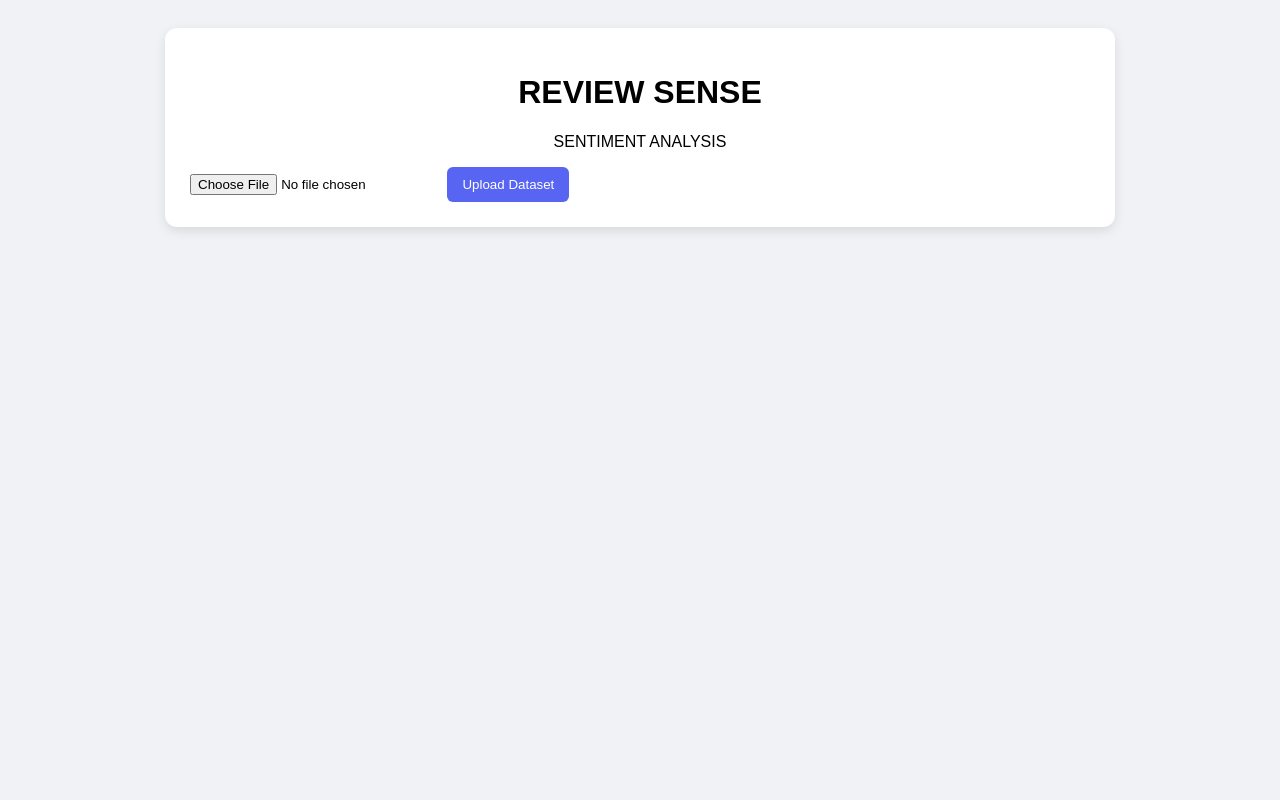
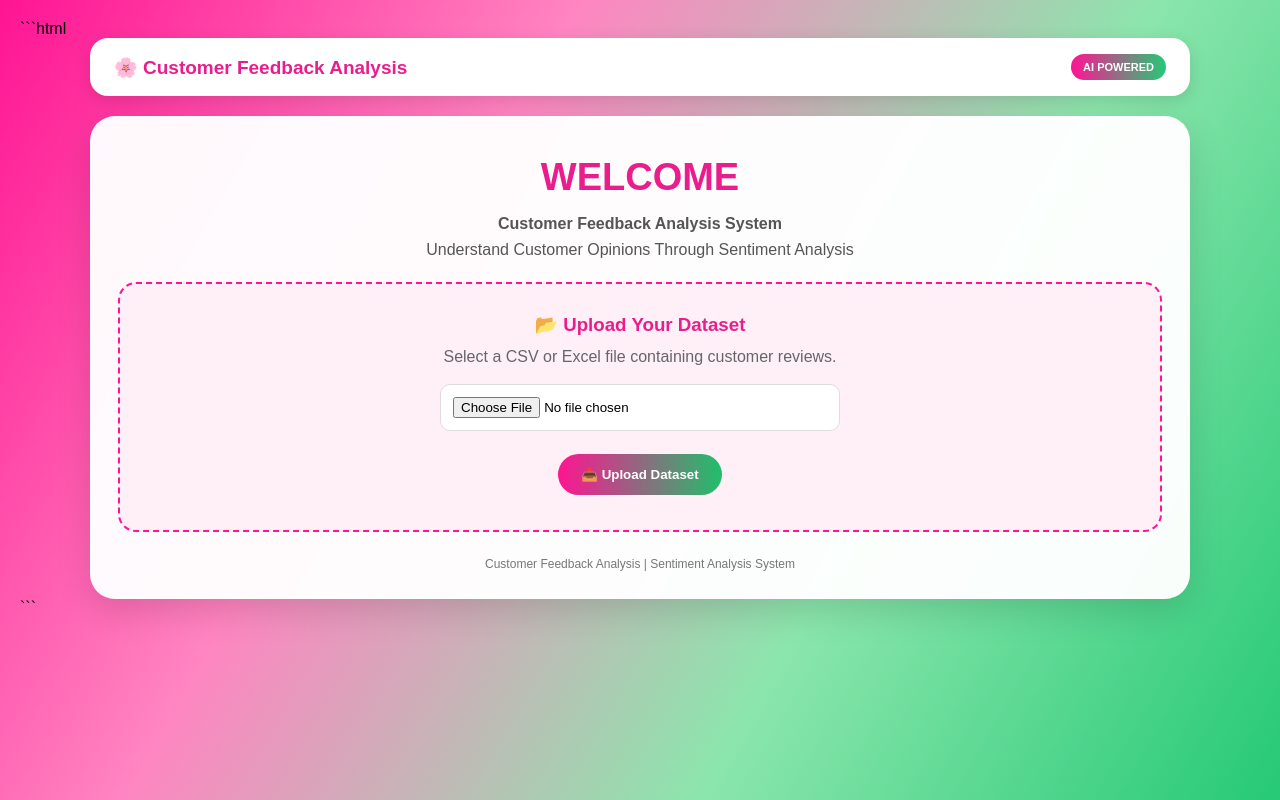
Before and after one commit to salagalavenkatalakshmi-star/sentiment_analysis, a Flask app: template templates/index.html in a window 1280 px wide. Run offline with Flask 3, Linux system fonts and the light colour scheme; the template is opened without the code that fills it, so the values that code supplies are empty.

Commit message:
Update index.html

````diff
--- a/templates/index.html
+++ b/templates/index.html
@@ -1,21 +1,368 @@
+```html
 <!DOCTYPE html>
-<html><head><title>Review Sense</title><meta name="viewport" content="width=device-width, initial-scale=1"><style>body{font-family:Arial;background:#f0f2f5;padding:20px}.box{background:#fff;padding:25px;border-radius:12px;max-width:900px;margin:auto;box-shadow:0 4px 12px rgba(0,0,0,.1)} h1{text-align:center}.stats{display:flex;gap:10px;justify-content:center;margin:15px 0}.stat{padding:10px 15px;border-radius:8px;color:#fff}.pos{background:#28a745}.neg{background:#dc3545}.neu{background:#ffc107;color:#000} table{width:100%;border-collapse:collapse;margin-top:15px} th,td{border:1px solid #ddd;padding:8px;text-align:left} th{background:#5865f2;color:#fff} button{padding:10px 15px;background:#5865f2;color:#fff;border:none;border-radius:6px;cursor:pointer}</style></head>
-<body><div class="box">
-<h1>REVIEW SENSE</h1><p style="text-align:center">SENTIMENT ANALYSIS</p>
+<html lang="en">
+<head>
+<meta charset="UTF-8">
+<meta name="viewport" content="width=device-width, initial-scale=1.0">
+<title>Customer Feedback Analysis</title>
+
+<style>
+* {
+    margin: 0;
+    padding: 0;
+    box-sizing: border-box;
+    font-family: Arial, sans-serif;
+}
+
+body {
+    min-height: 100vh;
+    padding: 20px;
+    background: linear-gradient(120deg, #ff1493, #ff85c1, #8be6ac, #25c976);
+    background-attachment: fixed;
+}
+
+.nav {
+    background: white;
+    padding: 16px 24px;
+    border-radius: 18px;
+    max-width: 1100px;
+    margin: 0 auto 20px;
+    display: flex;
+    justify-content: space-between;
+    align-items: center;
+    box-shadow: 0 5px 18px #0002;
+    color: #e91e8c;
+    font-size: 19px;
+    font-weight: bold;
+}
+
+.tag {
+    background: linear-gradient(90deg, #ff1493, #25c976);
+    color: white;
+    padding: 7px 12px;
+    border-radius: 20px;
+    font-size: 11px;
+}
+
+.box {
+    background: rgba(255,255,255,0.97);
+    padding: 28px;
+    border-radius: 25px;
+    max-width: 1100px;
+    margin: auto;
+    box-shadow: 0 12px 35px #0002;
+}
+
+h1 {
+    text-align: center;
+    color: #e91e8c;
+    font-size: clamp(25px, 5vw, 38px);
+    margin: 12px 0;
+}
+
+.subtitle {
+    text-align: center;
+    color: #555;
+    margin-bottom: 20px;
+    line-height: 1.6;
+}
+
+.upload-area {
+    background: #fff0f7;
+    border: 2px dashed #ff1493;
+    border-radius: 18px;
+    padding: 30px 15px;
+    text-align: center;
+    margin: 20px 0;
+}
+
+input[type="file"] {
+    width: 100%;
+    max-width: 400px;
+    padding: 12px;
+    background: white;
+    border-radius: 10px;
+    margin-bottom: 18px;
+    border: 1px solid #ddd;
+}
+
+.btn {
+    display: inline-block;
+    background: linear-gradient(90deg, #ff1493, #20bf6b);
+    color: white;
+    padding: 13px 23px;
+    border: none;
+    border-radius: 25px;
+    font-weight: bold;
+    cursor: pointer;
+    text-decoration: none;
+    margin: 5px;
+    transition: transform .2s;
+}
+
+.btn:hover {
+    transform: translateY(-2px);
+}
+
+.success {
+    padding: 15px;
+    background: #e8f8ee;
+    border-radius: 12px;
+    color: #16763b;
+    margin: 15px 0;
+    overflow-wrap: anywhere;
+}
+
+.stats {
+    display: grid;
+    grid-template-columns: repeat(4, minmax(0, 1fr));
+    gap: 12px;
+    margin: 22px 0;
+}
+
+.stat {
+    padding: 20px 8px;
+    border-radius: 15px;
+    text-align: center;
+    color: #333;
+    background: white;
+    box-shadow: 0 4px 12px #0001;
+    border-top: 5px solid #ff1493;
+}
+
+.stat h2 {
+    font-size: 28px;
+    margin-bottom: 8px;
+}
+
+.stat p {
+    font-size: 12px;
+    font-weight: bold;
+}
+
+.pos {
+    border-color: #20bf6b;
+    background: #e9fff1;
+}
+
+.neg {
+    border-color: #ff3547;
+    background: #fff0f1;
+}
+
+.neu {
+    border-color: #ffb300;
+    background: #fff9e5;
+}
+
+.total {
+    border-color: #8b5cf6;
+    background: #f4efff;
+}
+
+.table-wrap {
+    width: 100%;
+    overflow-x: auto;
+    margin-top: 15px;
+    border-radius: 12px;
+}
+
+table {
+    width: 100%;
+    border-collapse: collapse;
+    background: white;
+    min-width: 480px;
+}
+
+th, td {
+    border: 1px solid #eee;
+    padding: 12px;
+    text-align: left;
+    overflow-wrap: anywhere;
+}
+
+th {
+    background: linear-gradient(90deg, #ff1493, #20bf6b);
+    color: white;
+}
+
+tr:nth-child(even) {
+    background: #fff5fa;
+}
+
+.section-title {
+    color: #e91e8c;
+    margin-top: 22px;
+}
+
+.footer {
+    text-align: center;
+    font-size: 12px;
+    color: #777;
+    margin-top: 25px;
+}
+
+@media(max-width: 650px) {
+    body {
+        padding: 10px;
+    }
+
+    .box {
+        padding: 18px 12px;
+        border-radius: 18px;
+    }
+
+    .nav {
+        padding: 14px;
+        font-size: 15px;
+    }
+
+    .stats {
+        grid-template-columns: repeat(2, minmax(0, 1fr));
+    }
+
+    .stat h2 {
+        font-size: 23px;
+    }
+}
+</style>
+</head>
+
+<body>
+
+<div class="nav">
+    <span>🌸 Customer Feedback Analysis</span>
+    <span class="tag">AI POWERED</span>
+</div>
+
+<div class="box">
+
 {% if not uploaded and not analyzed %}
-<form action="/upload" method="post" enctype="multipart/form-data">
-<input type="file" name="dataset" accept=".csv,.xlsx,.xls" required>
-<button type="submit">Upload Dataset</button>
-</form>
+
+<h1>WELCOME</h1>
+<p class="subtitle">
+    <b>Customer Feedback Analysis System</b><br>
+    Understand Customer Opinions Through Sentiment Analysis
+</p>
+
+<div class="upload-area">
+    <h3 style="color:#e91e8c;margin-bottom:12px;">
+        📂 Upload Your Dataset
+    </h3>
+    <p style="color:#666;margin-bottom:18px;">
+        Select a CSV or Excel file containing customer reviews.
+    </p>
+
+    <form action="/upload" method="post"
+          enctype="multipart/form-data">
+        <input type="file" name="dataset"
+               accept=".csv,.xlsx,.xls" required>
+        <br>
+        <button class="btn" type="submit">
+            📤 Upload Dataset
+        </button>
+    </form>
+</div>
+
 {% endif %}
-{% if uploaded %}
-<p>File Uploaded: <b>{{filename}}</b></p>
-<form action="/analyze" method="post"><button type="submit">Analyze Now</button></form>
+
+{% if uploaded and not analyzed %}
+
+<h1>✅ Dataset Uploaded</h1>
+<p class="subtitle">Your dataset is ready for analysis.</p>
+
+<div class="success">
+    <b>File:</b> {{ filename }}
+</div>
+
+<div style="text-align:center;">
+    <form action="/analyze" method="post">
+        <button class="btn" type="submit">
+            📊 Analyze Feedback
+        </button>
+    </form>
+</div>
+
 {% endif %}
+
 {% if analyzed %}
-<div class="stats"><div class="stat pos">Positive: {{positive}}</div><div class="stat neg">Negative: {{negative}}</div><div class="stat neu">Neutral: {{neutral}}</div><div class="stat" style="background:#333">Total: {{total}}</div></div>
-<table><tr><th>#</th><th>Review</th><th>Sentiment</th></tr>
-{% for r in reviews %}<tr><td>{{r.number}}</td><td>{{r.review}}</td><td><b>{{r.sentiment}}</b></td></tr>{% endfor %}
-</table><br><a href="/"><button>Upload New</button></a>
+
+<h1>📊 Customer Feedback Analysis</h1>
+<p class="subtitle">
+    Sentiment analysis results of your uploaded dataset
+</p>
+
+<div class="stats">
+    <div class="stat total">
+        <h2>{{ total }}</h2>
+        <p>TOTAL REVIEWS</p>
+    </div>
+
+    <div class="stat pos">
+        <h2>{{ positive }}</h2>
+        <p>😊 POSITIVE</p>
+    </div>
+
+    <div class="stat neg">
+        <h2>{{ negative }}</h2>
+        <p>😡 NEGATIVE</p>
+    </div>
+
+    <div class="stat neu">
+        <h2>{{ neutral }}</h2>
+        <p>😐 NEUTRAL</p>
+    </div>
+</div>
+
+<h3 class="section-title">📝 Customer Reviews</h3>
+
+<div class="table-wrap">
+<table>
+    <thead>
+        <tr>
+            <th>No.</th>
+            <th>Customer Review</th>
+            <th>Sentiment</th>
+        </tr>
+    </thead>
+
+    <tbody>
+    {% for r in reviews %}
+        <tr>
+            <td>{{ r.number }}</td>
+            <td>{{ r.review }}</td>
+            <td>
+                {% if r.sentiment == 'POSITIVE' %}
+                    <span style="color:#168844;font-weight:bold;">
+                        😊 POSITIVE
+                    </span>
+                {% elif r.sentiment == 'NEGATIVE' %}
+                    <span style="color:#e32636;font-weight:bold;">
+                        😡 NEGATIVE
+                    </span>
+                {% else %}
+                    <span style="color:#b88600;font-weight:bold;">
+                        😐 NEUTRAL
+                    </span>
+                {% endif %}
+            </td>
+        </tr>
+    {% endfor %}
+    </tbody>
+</table>
+</div>
+
+<div style="text-align:center;margin-top:20px;">
+    <a href="/" class="btn">⬆ Upload New Dataset</a>
+</div>
+
 {% endif %}
-</div></body></html>
+
+<div class="footer">
+    Customer Feedback Analysis | Sentiment Analysis System
+</div>
+
+</div>
+</body>
+</html>
+```
````
